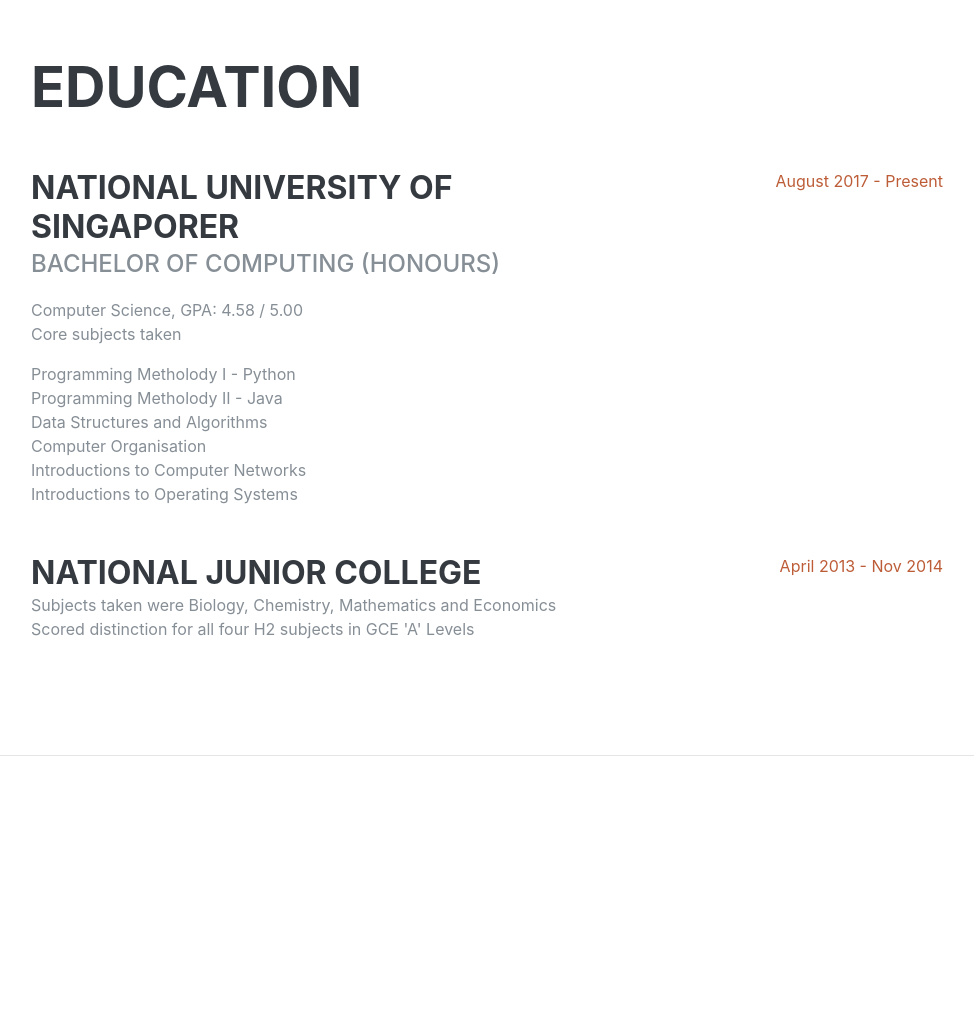
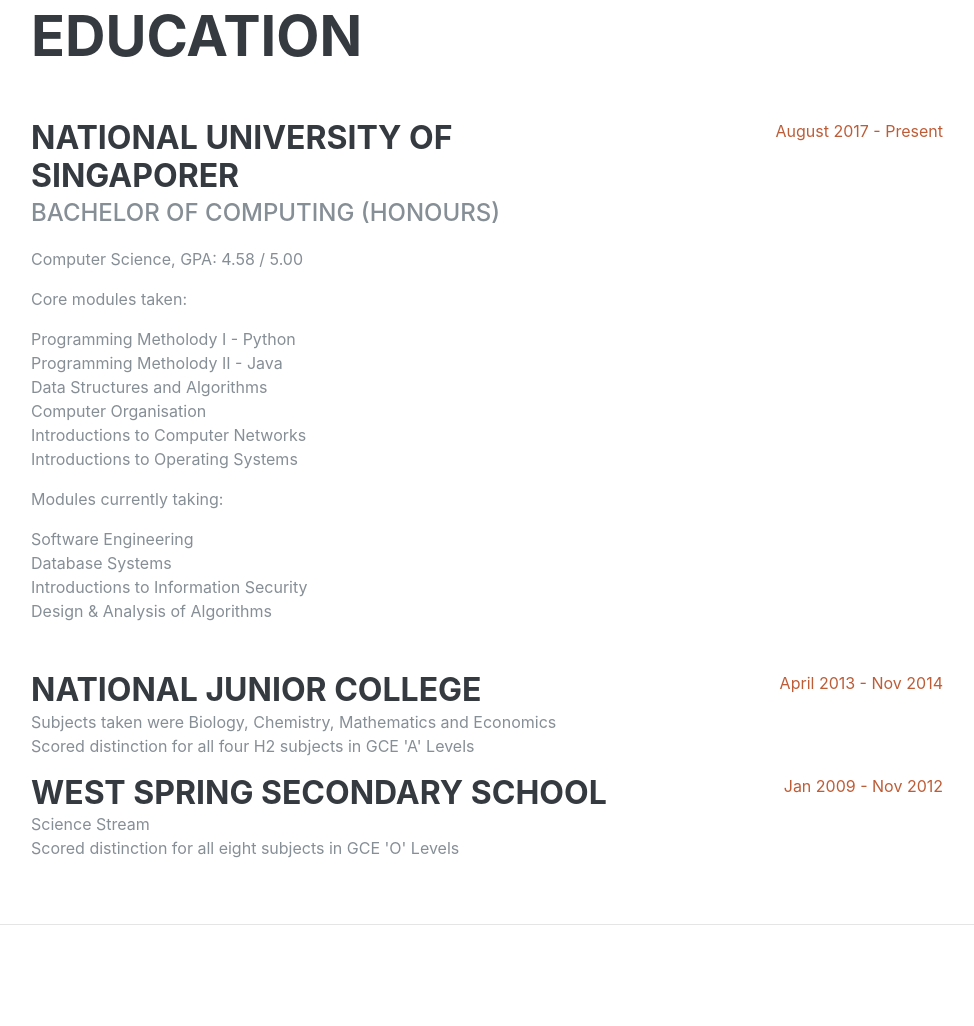
Before and after one commit to Wklee96/resume, a plain HTML site: page index.html in a window 1280 px wide. Shown: the part 1713-2739 px from the top of the page, without its empty margins (289-1263 px from the left). Drawn offline with nearby package versions, Linux system fonts and the light colour scheme; a web font is replaced by a local one.

Commit message:
added education information

```diff
--- a/index.html
+++ b/index.html
@@ -133,13 +133,20 @@
             <h3 class="mb-0">National University of Singaporer</h3>
             <div class="subheading mb-3">Bachelor of Computing (Honours)</div>
             <div>Computer Science, GPA: 4.58 / 5.00</div>
-            <p>Core subjects taken</p>
+            <p></p>
+            <p>Core modules taken:</p>
             <div>Programming Metholody I - Python</div>
             <div>Programming Metholody II - Java</div>
             <div>Data Structures and Algorithms</div>
             <div>Computer Organisation</div>
             <div>Introductions to Computer Networks</div>
             <div>Introductions to Operating Systems</div>
+            <p></p>
+            <p>Modules currently taking:</p>
+            <div>Software Engineering</div>
+            <div>Database Systems</div>
+            <div>Introductions to Information Security</div>
+            <div>Design & Analysis of Algorithms</div>
           </div>
           <div class="resume-date text-md-right">
             <span class="text-primary">August 2017 - Present</span>
@@ -157,7 +164,18 @@
           </div>
         </div>
 
+        <div class="resume-item d-flex flex-column flex-md-row justify-content-between">
+          <div class="resume-content">
+            <h3 class="mb-0">West Spring Secondary School</h3>
+            <div>Science Stream</div>
+            <p>Scored distinction for all eight subjects in GCE 'O' Levels</p>
+          </div>
+          <div class="resume-date text-md-right">
+            <span class="text-primary">Jan 2009 - Nov 2012</span>
+          </div>
+        </div>
       </div>
+
     </section>
 
     <hr class="m-0">
```
